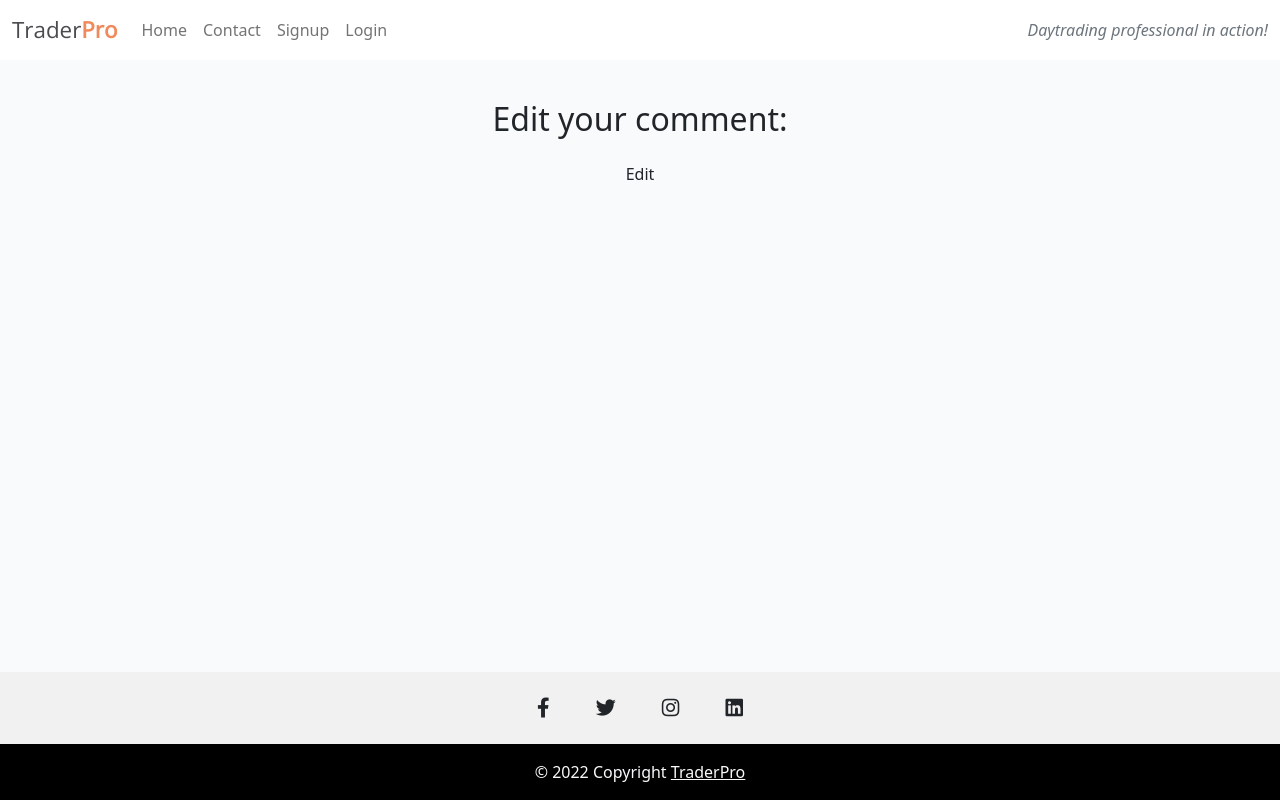
After one commit to Code-Institute-Submissions/JimmyThePro-daytrading-blog_AprResub, a Django app: page /edit_comment/ in a window 1280 px wide. The commit adds this page. Run offline with Django 3.2, Linux system fonts and the light colour scheme; some libraries are stand-ins or nearby versions.

Commit message:
Add a 'edit_comment.html' for users to edit their comments

```diff
--- a/blog/forms.py
+++ b/blog/forms.py
@@ -6,11 +6,10 @@ class CommentForm(forms.ModelForm):
     """
     Commentform class.
     """
-    body = forms.CharField(required=True, max_length=250)
-
     class Meta:
         """
         Meta class.
         """
+        body = forms.CharField(required=True, max_length=250)
         model = Comment
         fields = ('body',)
--- a/blog/urls.py
+++ b/blog/urls.py
@@ -5,14 +5,11 @@ from . import views
 urlpatterns = [
     path('', views.PostList.as_view(), name='home'),
     path('contact_us/', views.ContactPage.as_view(), name='contact_us'),
+    path('edit_comment/', views.EditComment.as_view(), name='edit_comment'),
     path('<slug:slug>/', views.PostDetail.as_view(), name='post_detail'),
     path('like/<slug:slug>', views.PostLike.as_view(), name='post_like'),
     path(
         "delete/<int:id>",
         views.delete_own_comment,
         name='delete_comment'),
-    path(
-        "edit/<int:id>",
-        views.edit_own_comment,
-        name='edit_comment'),
 ]
--- a/blog/views.py
+++ b/blog/views.py
@@ -1,4 +1,4 @@
-from django.shortcuts import render, get_object_or_404, reverse, redirect
+from django.shortcuts import render, get_object_or_404, reverse
 from django.views import generic, View
 from django.contrib import messages
 from django.http import HttpResponseRedirect, HttpResponse
@@ -84,7 +84,7 @@ class ContactPage(View):
     """
     def post(self, request, *args, **kwargs):
         """
-        Post.
+        Post method.
         """
         contact_form = Contact.objects.create(
             name=request.POST["name"],
@@ -102,7 +102,7 @@ class ContactPage(View):
 
     def get(self, request):
         """
-        Contact.
+        Get method.
         """
         return render(request, 'contact_us.html')
 
@@ -144,17 +144,25 @@ def delete_own_comment(request, id=None):
         messages.add_message(request, messages.ERROR, 'An error occurred')
 
 
-def edit_own_comment(request, id=None):
+class EditComment(View):
     """
-    Edit comment.
+    Edit.
     """
-    if request.user.is_authenticated and request.method == 'POST':
-        comment_id = request.POST['comment_id']
-        edit_comment = request.POST['edit_comment']
-        comment = get_object_or_404(Comment, id=id)
-        bc = comment.objects.filter(pk=comment_id).first()
-        bc.content = edit_comment
-        bc.save()
-        return HttpResponse('success')
-    else:
-        return HttpResponse('Request method is not POST')
+    def get(self, request):
+        """
+        Get.
+        """
+        return render(request, 'edit_comment.html')
+
+    def post(self, request, *args, **kwargs):
+        """
+        Edit own comment.
+        """
+        if request.user.is_authenticated and request.method == 'POST':
+            comment_id = request.POST['comment_id']
+            edit_comment = request.POST['edit_comment']
+            comment = get_object_or_404(Comment, id=id)
+            bc = comment.objects.filter(pk=comment_id).first()
+            bc.content = edit_comment
+            bc.save()
+            return HttpResponseRedirect(reverse('edit_comment'))
--- a/static/css/style.css
+++ b/static/css/style.css
@@ -138,6 +138,17 @@ body {
     text-transform: uppercase;
 }
 
+.delete_comment,
+.edit_comment {
+    color: #F08A5D;
+    padding-right: 4px;
+}
+
+.delete_comment:hover,
+.edit_comment:hover {
+    color:#ff4000;
+}
+
 /* buttons */
 
 .btn-signup {
--- /dev/null
+++ b/templates/edit_comment.html
@@ -0,0 +1,29 @@
+{% extends 'base.html' %}
+
+{% block content %}
+
+{% load crispy_forms_tags %}
+
+<section class="col-md-10 card mb-4 mt-3 left top mx-auto">
+    <h2 class="h1-responsive font-weight-bold text-center my-4">Edit your comment:</h2>
+    <p class="text-center w-responsive mx-auto mb-5">Edit</p>
+
+    <div class="col-md-10 mx-auto">
+        <div class="container">
+            <form id="contact" name="contact" action="{% url 'edit_comment' %}" method="POST">
+
+                {{ comment.body | linebreaks }}
+                {% if user.username == comment.name %}
+
+                <div class="text-center text-md-left mt-3">
+                    {% csrf_token %}
+                    <button type="submit" class="btn btn-signup btn-lg">Update comment</button>
+                </div>
+                {% endif %}
+
+            </form>
+        </div>
+    </div>
+</section>
+
+{% endblock content %}
--- a/templates/post_detail.html
+++ b/templates/post_detail.html
@@ -99,8 +99,8 @@
                     </p>
                     {{ comment.body | linebreaks }}
                     {% if user.username == comment.name %}
-                    <a class="delete_comment" href="{% url 'delete_comment' comment.id %}">Delete comment</a>
-                    <a class="edit_comment" href="{% url 'edit_comment' comment.id %}">Edit comment</a>
+                    <a class="delete_comment" href="{% url 'delete_comment' comment.id %}">Delete</a>
+                    <a class="edit_comment" href="{% url 'edit_comment' comment.id %}">Edit</a>
                     {% endif %}
                 </div>
                 {% endfor %}
```
